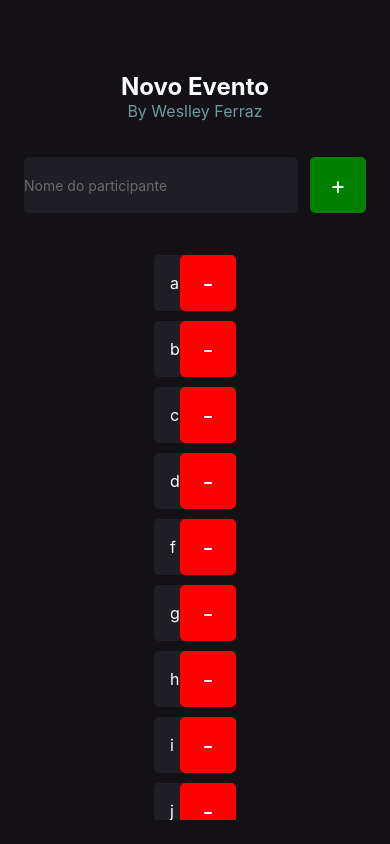
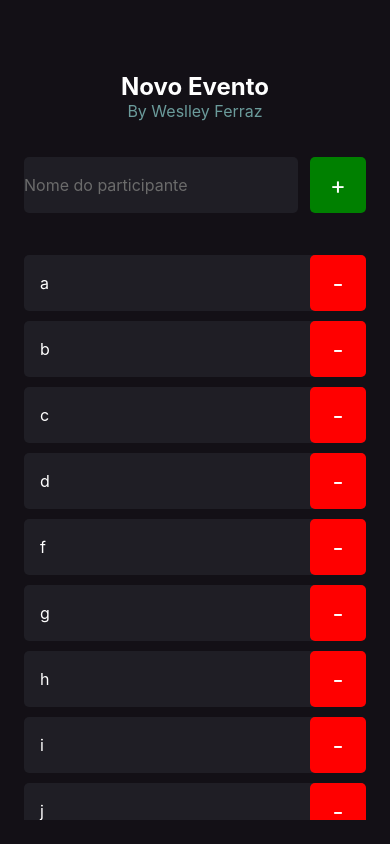
Before and after one commit to weslley281/inhere, a React Native app: screen / in a window 390 px wide. Built offline with nearby package versions, Linux system fonts and the light colour scheme.

Commit message:
FlatList

```diff
--- a/src/components/Participant/styles.ts
+++ b/src/components/Participant/styles.ts
@@ -6,8 +6,8 @@ export const styles = StyleSheet.create({
         backgroundColor: '#1F1E25',
         borderRadius: 5,
         flexDirection: 'row',
+        alignItems: 'center',
         marginBottom: 10,
-        alignItems: 'center'
     },
     name: {
         flex: 1,
--- a/src/screens/Home/index.tsx
+++ b/src/screens/Home/index.tsx
@@ -1,9 +1,9 @@
-import { Text, TextInput, View, TouchableOpacity, ScrollView } from 'react-native';
+import { Text, TextInput, View, TouchableOpacity, FlatList } from 'react-native';
 import { Participant } from '../../components/Participant';
 import { styles } from './styles';
 
 export function Home() {
-    const participants = ['a', 'b', 'c', 'd', 'f', 'g', 'h', 'i', 'j', 'k', 'l'];
+    const participants = ['a', 'b', 'c', 'd', 'f', 'g', 'h', 'i', 'j', 'k', 'l', 'm', 'n', 'o', 'p', 'q', 'r', 's', 't', 'u', 'v', 'w', 'x', 'y', 'z'];
 
     function handlePaticipantAdd() {
         console.log('Adciona um Participante');
@@ -35,17 +35,24 @@ export function Home() {
                 </TouchableOpacity>
             </View>
 
-            <ScrollView showsVerticalScrollIndicator={false}>
-                {
-                    participants.map(participant => (
-                        <Participant
-                            key={participant}
-                            name={participant}
-                            onRemove={() => handlePaticipantRemove('Weslley')}
-                        />
-                    ))
-                }
-            </ScrollView>
+            <FlatList
+                style={styles.campoRolagem}
+                keyExtractor={item => item}
+                data={participants}
+                renderItem={({ item }) => (
+                    <Participant
+                        key={item}
+                        name={item}
+                        onRemove={() => handlePaticipantRemove('Weslley')}
+                    />
+                )}
+                showsVerticalScrollIndicator={false}
+                ListEmptyComponent={() => (
+                    <Text style={styles.listEmpytText}>
+                        Ninguém quer ir nesse evento, seu trouxa
+                    </Text>
+                )}
+            />
         </View>
     );
 }
--- a/src/screens/Home/styles.ts
+++ b/src/screens/Home/styles.ts
@@ -1,4 +1,4 @@
-import { StyleSheet } from 'react-native';
+import { DrawerLayoutAndroidBase, StyleSheet } from 'react-native';
 
 export const styles = StyleSheet.create({
   container: {
@@ -23,7 +23,8 @@ export const styles = StyleSheet.create({
     backgroundColor: '#1F1E25',
     borderRadius: 5,
     color: 'white',
-    marginRight: 12
+    marginRight: 12,
+    fontSize: 16
   },
   buttonText: {
     color: '#FFF',
@@ -42,5 +43,13 @@ export const styles = StyleSheet.create({
     flexDirection: 'row',
     marginTop: 36,
     marginBottom: 42
+  },
+  campoRolagem: {
+    width: '100%',
+  },
+  listEmpytText: {
+    color: '#FFF',
+    fontSize: 14,
+    textAlign: 'center'
   }
 });
```
